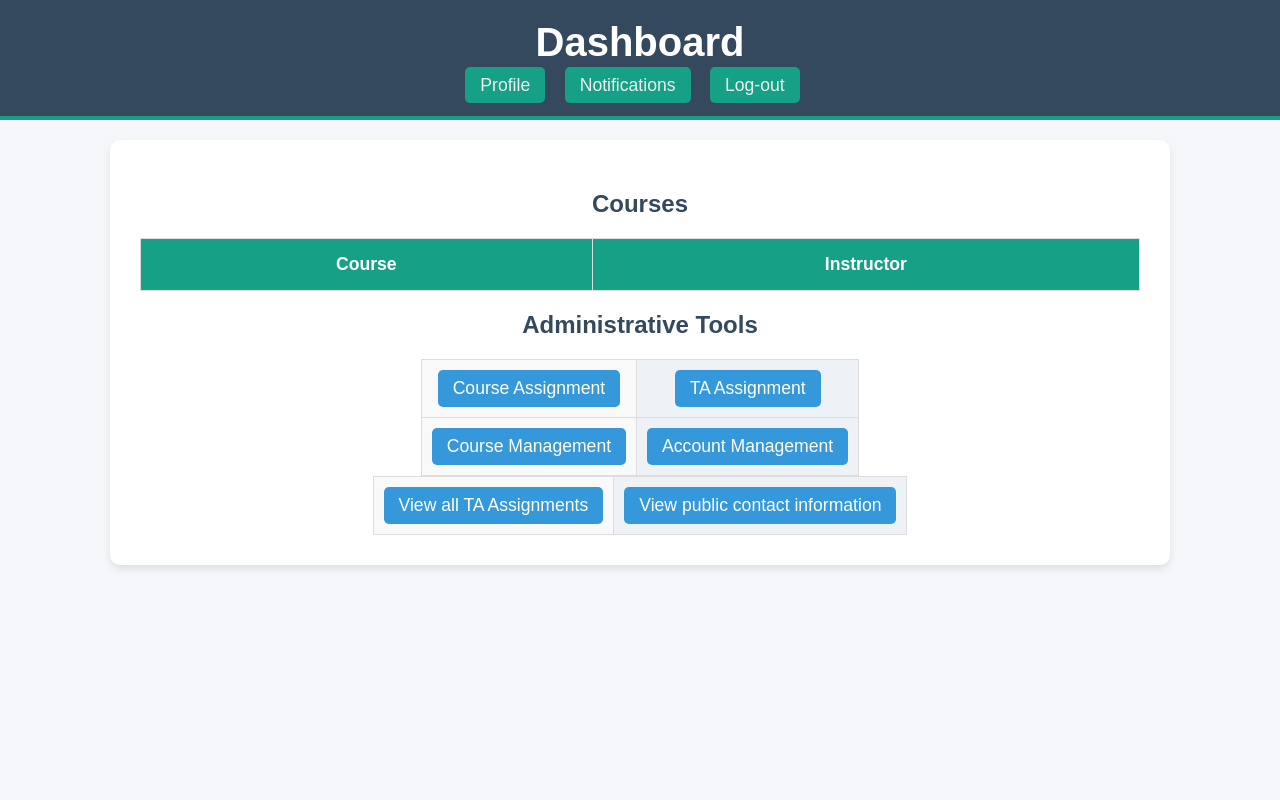
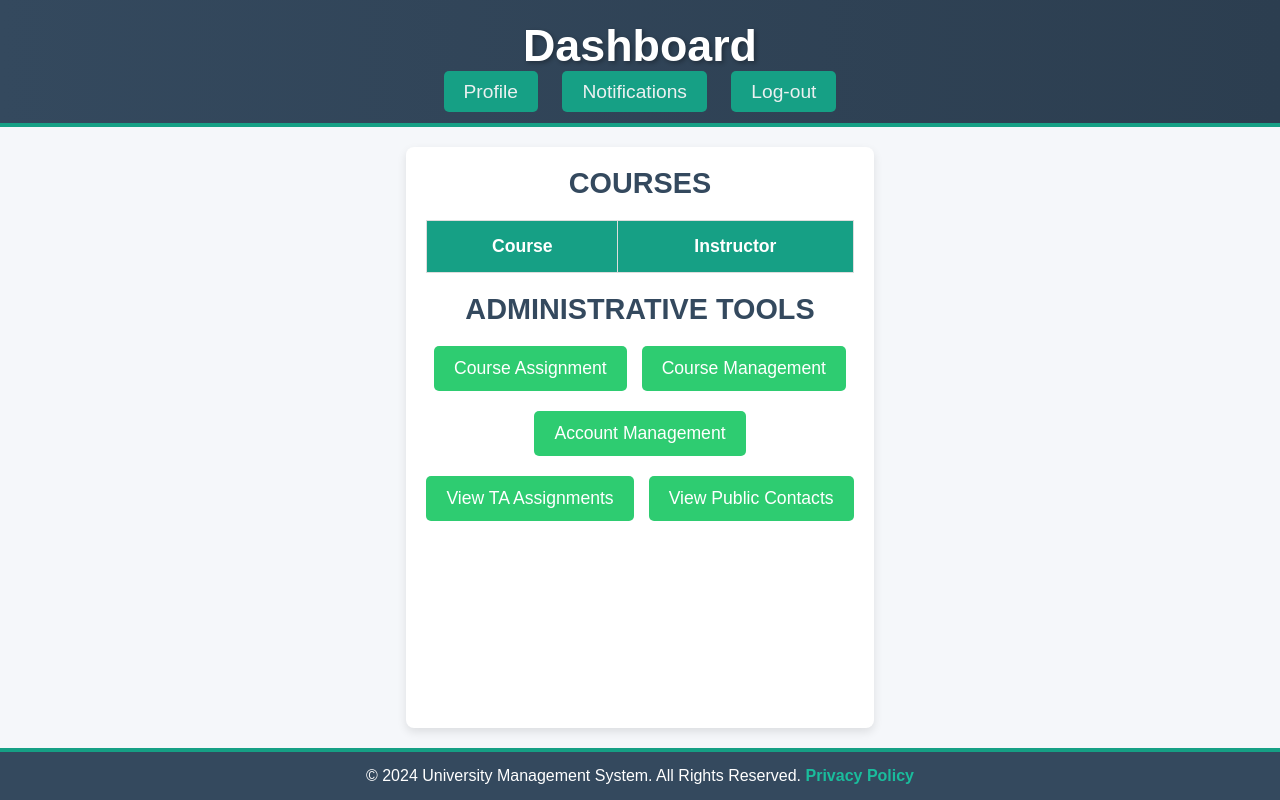
Before and after one commit to Connor-Gregor/TAScheduler, a Django app: page /dashboard/ in a window 1280 px wide. Run offline with Django 5.2, Linux system fonts and the light colour scheme; a user stored in the database is signed in; lists and menus that the app fills with data are empty.

Commit message:
html changes in the dashboard page and removed the invalid username or password from login

```diff
--- a/templates/common/login.html
+++ b/templates/common/login.html
@@ -138,9 +138,6 @@
             <input type="password" name="password" placeholder="Password">
             <input type="submit" value="Login">
         </form>
-        {% if message %}
-        <div class="message">{{ message }}</div>
-        {% endif %}
     </div>
 </body>
 </html>
--- a/templates/dashboard.html
+++ b/templates/dashboard.html
@@ -5,26 +5,35 @@
     <meta name="viewport" content="width=device-width, initial-scale=1.0">
     <title>Dashboard</title>
     <style>
+        /* Global Styles */
+        * {
+            margin: 0;
+            padding: 0;
+            box-sizing: border-box;
+        }
+
         body {
             font-family: 'Arial', sans-serif;
-            margin: 0;
-            padding: 0;
             background: #f5f7fa;
             color: #333;
+            display: flex;
+            flex-direction: column;
+            min-height: 100vh;
         }
 
+        /* Header Styling */
         .header {
-            background-color: #34495e;
+            background: linear-gradient(90deg, #34495e, #2c3e50);
             color: white;
+            text-align: center;
             padding: 20px;
-            text-align: center;
             border-bottom: 4px solid #16a085;
         }
 
         .header h1 {
-            margin: 0;
-            font-size: 2.5em;
+            font-size: 2.8em;
             font-weight: 700;
+            text-shadow: 2px 2px 4px rgba(0, 0, 0, 0.3);
         }
 
         nav {
@@ -34,102 +43,130 @@
         nav a {
             color: #ecf0f1;
             text-decoration: none;
-            padding: 8px 15px;
+            margin: 0 10px;
+            padding: 10px 20px;
             background-color: #16a085;
             border-radius: 5px;
-            margin-right: 15px;
-            font-size: 1.1em;
-            transition: background-color 0.3s ease, transform 0.3s ease;
+            font-size: 1.2em;
+            transition: all 0.3s ease;
         }
 
         nav a:hover {
             background-color: #1abc9c;
-            transform: translateY(-2px);
+            transform: translateY(-3px);
         }
 
+        /* Main Content */
         .content {
-            padding: 30px;
-            max-width: 1000px;
+            flex-grow: 1;
+            padding: 20px;
+            max-width: 1200px;
             margin: 20px auto;
-            background-color: white;
-            border-radius: 10px;
-            box-shadow: 0 4px 8px rgba(0, 0, 0, 0.1);
+            background: white;
+            border-radius: 8px;
+            box-shadow: 0 4px 10px rgba(0, 0, 0, 0.1);
         }
 
         h2 {
             text-align: center;
             margin-bottom: 20px;
             color: #34495e;
+            text-transform: uppercase;
+            font-size: 1.8em;
         }
 
+        /* Table Styles */
         table {
             width: 100%;
             border-collapse: collapse;
-            margin: 20px 0;
+            margin-bottom: 20px;
         }
 
         th, td {
-            padding: 15px 20px;
+            padding: 15px;
+            border: 1px solid #ddd;
             text-align: center;
-            border: 1px solid #ddd;
             font-size: 1.1em;
         }
 
         th {
             background-color: #16a085;
-            color: #fff;
+            color: white;
         }
 
-        td {
+        tr:nth-child(even) {
             background-color: #f9f9f9;
         }
 
-        td:nth-child(even) {
-            background-color: #eef2f7;
-        }
-
         td a {
-            display: inline-block;
-            padding: 8px 15px;
+            padding: 8px 12px;
             background-color: #3498db;
             color: white;
             text-decoration: none;
-            border-radius: 5px;
-            transition: background-color 0.3s ease, transform 0.3s ease;
+            border-radius: 4px;
+            transition: all 0.3s ease;
         }
 
         td a:hover {
             background-color: #2980b9;
-            transform: translateY(-2px); /* Slight hover effect */
+            transform: translateY(-2px);
         }
 
-        .admin-links table {
-            width: auto;
-            margin: 0 auto;
+        /* Admin Links */
+        .admin-links {
+            display: flex;
+            flex-wrap: wrap;
+            justify-content: center;
+            gap: 15px;
+            margin: 20px 0;
         }
 
-        .admin-links td {
-            padding: 10px;
+        .admin-links a {
+            padding: 12px 20px;
+            background: #2ecc71;
+            color: white;
+            font-size: 1.1em;
+            text-decoration: none;
+            border-radius: 5px;
+            transition: all 0.3s ease;
         }
 
+        .admin-links a:hover {
+            background: #27ae60;
+            transform: scale(1.05);
+        }
+
+        /* Footer Styling */
         .footer {
+            background: #34495e;
+            color: white;
             text-align: center;
             padding: 15px;
-            background-color: #34495e;
-            color: white;
-            margin-top: 20px;
-            border-radius: 0 0 10px 10px;
+            margin-top: auto;
+            border-top: 4px solid #16a085;
         }
 
         .footer a {
             color: #1abc9c;
             text-decoration: none;
-            margin: 0 5px;
+            font-weight: bold;
         }
 
         .footer a:hover {
             color: #16a085;
         }
+        .admin-links {
+    display: flex;
+    flex-direction: column; /* Stack rows vertically */
+    gap: 20px; /* Add spacing between rows */
+    align-items: center; /* Center-align links within rows */
+}
+
+.admin-links div {
+    display: flex;
+    gap: 15px; /* Add spacing between links in the same row */
+    justify-content: center; /* Center the row content */
+}
     </style>
 </head>
 <body>
@@ -145,7 +182,6 @@
 
     <!-- Main Content -->
     <div class="content">
-        <!-- Courses Section -->
         <h2>Courses</h2>
         <table>
             <thead>
@@ -164,32 +200,33 @@
             </tbody>
         </table>
 
-        <!-- Management Links (Administrator Only) -->
-        {% if user.role == 'Administrator' %}
-        <h2>Administrative Tools</h2>
-        <div class="admin-links">
-            <table>
-                <tr>
-                    <td><a href="{% url 'course_assignment' %}">Course Assignment</a></td>
-                    <td><a href="{# {% url 'ta_assignment' %} #}">TA Assignment</a></td>
-                </tr>
-                <tr>
-                    <td><a href="{% url 'course_management' %}">Course Management</a></td>
-                    <td><a href="{% url 'account_management' %}">Account Management</a></td>
-                </tr>
-            </table>
-        </div>
-        {% endif %}
+        <!-- Administrative Tools Section -->
+{% if user.role == 'Administrator' %}
+<h2>Administrative Tools</h2>
+<div class="admin-links">
+    <!-- First Row: Course Assignment and Course Management -->
+    <div>
+        <a href="{% url 'course_assignment' %}">Course Assignment</a>
+        <a href="{% url 'course_management' %}">Course Management</a>
+    </div>
 
-        <!-- only has the admin-links class so that its centered and padded right -->
-        <div class="admin-links">
-            <table>
-                <tr>
-                    <td><a href="{% url 'view_ta_assignments' %}">View all TA Assignments</a></td>
-                    <td><a href="{% url 'view_public_contacts' %}">View public contact information</a></td>
-                </tr>
-            </table>
-        </div>
+    <!-- Second Row: Account Management -->
+    <div>
+        <a href="{% url 'account_management' %}">Account Management</a>
     </div>
+
+    <!-- Third Row: View Links -->
+    <div>
+        <a href="{% url 'view_ta_assignments' %}">View TA Assignments</a>
+        <a href="{% url 'view_public_contacts' %}">View Public Contacts</a>
+    </div>
+</div>
+{% endif %}
+    </div>
+
+    <!-- Footer -->
+    <footer class="footer">
+        <p>&copy; 2024 University Management System. All Rights Reserved. <a href="#">Privacy Policy</a></p>
+    </footer>
 </body>
 </html>
```
